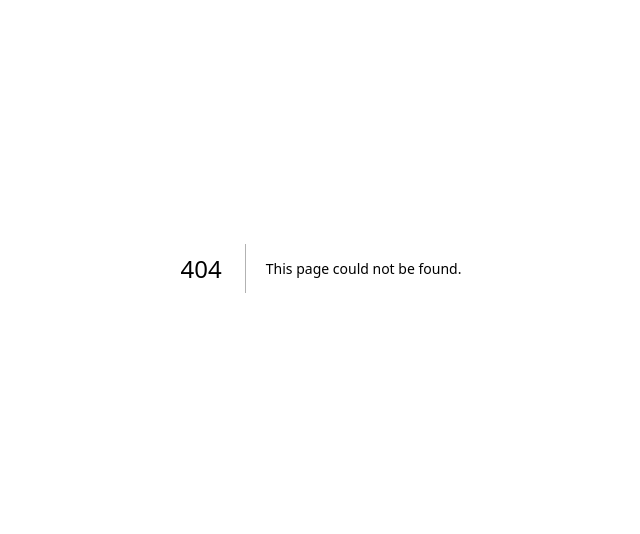
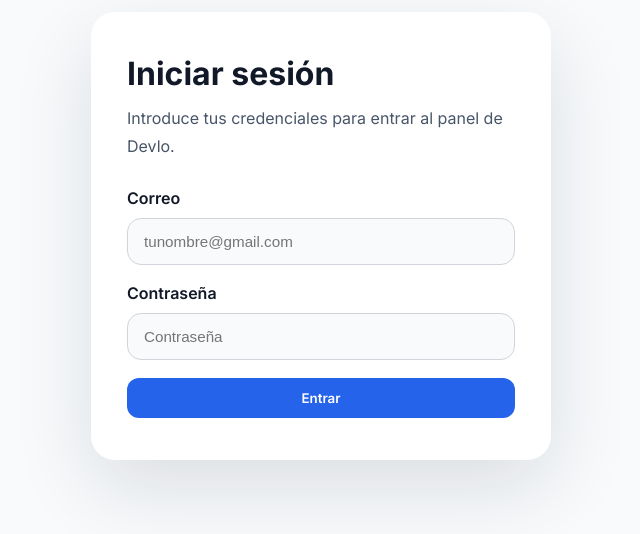
Before and after one commit to Devlo023/Devlo, a Next.js app in the folder landing-devlo/: page /login in a window 1280 px wide. Before the commit this address had no page. Shown: the part 132-666 px from the top of the page, without its empty margins (319-959 px from the left). Built offline with nearby package versions, Linux system fonts and the light colour scheme.

Commit message:
Update Devlo landing page

```diff
--- a/landing-devlo/app/globals.css
+++ b/landing-devlo/app/globals.css
@@ -139,6 +139,59 @@ button {
   background: #1d4ed8;
 }
 
+.login-shell {
+  min-height: calc(100vh - 112px);
+  display: grid;
+  place-items: center;
+  padding: 40px 0;
+}
+
+.login-card {
+  width: min(460px, 100%);
+  background: white;
+  border-radius: 24px;
+  padding: 42px 36px;
+  box-shadow: 0 28px 80px rgba(15, 23, 42, 0.12);
+}
+
+.login-card h1 {
+  margin-bottom: 12px;
+  font-size: 2rem;
+}
+
+.login-card p {
+  margin-bottom: 28px;
+  color: #475569;
+  line-height: 1.7;
+}
+
+.login-form {
+  display: grid;
+  gap: 18px;
+}
+
+.login-form label {
+  display: grid;
+  gap: 10px;
+  font-weight: 600;
+  color: #111827;
+}
+
+.login-form input {
+  width: 100%;
+  border-radius: 14px;
+  border: 1px solid #d1d5db;
+  padding: 14px 16px;
+  font-size: 0.95rem;
+  color: #111827;
+  background: #f8fafc;
+}
+
+.login-form input:focus {
+  outline: 2px solid #2563eb;
+  outline-offset: 2px;
+}
+
 .hero {
   display: grid;
   grid-template-columns: 1fr 1.1fr;
@@ -204,9 +257,11 @@ button {
 
 .feature-card {
   display: flex;
-  align-items: flex-start;
+  flex-direction: column;
+  justify-content: space-between;
   gap: 14px;
-  max-width: 220px;
+  flex: 1 1 220px;
+  min-height: 190px;
   background: white;
   border: 1px solid #e2e8f0;
   border-radius: 18px;
@@ -305,7 +360,24 @@ button {
   display: flex;
   justify-content: space-between;
   align-items: center;
+  gap: 12px;
+  min-height: 48px;
   padding: 14px 16px;
+  white-space: nowrap;
+}
+
+.menu-item span:first-child {
+  display: inline-flex;
+  align-items: center;
+  gap: 8px;
+  min-width: 0;
+}
+
+.menu-item span:last-child {
+  margin-left: auto;
+}
+
+.menu-item {
   border-radius: 16px;
   font-size: 13px;
   color: #cbd5e1;
@@ -482,7 +554,7 @@ button {
 
 .code-card {
   position: absolute;
-  bottom: -72px;
+  bottom: -18px;
   right: 24px;
   width: min(380px, calc(100% - 40px));
   background: #14141d;
--- /dev/null
+++ b/landing-devlo/app/login/page.tsx
@@ -0,0 +1,27 @@
+import { Inter } from 'next/font/google';
+
+const inter = Inter({ subsets: ['latin'] });
+
+export default function LoginPage() {
+  return (
+    <main className={`${inter.className} page-shell`}>
+      <section className="login-shell">
+        <div className="login-card">
+          <h1>Iniciar sesión</h1>
+          <p>Introduce tus credenciales para entrar al panel de Devlo.</p>
+          <form className="login-form">
+            <label>
+              Correo
+              <input type="email" placeholder="tunombre@gmail.com" required />
+            </label>
+            <label>
+              Contraseña
+              <input type="password" placeholder="Contraseña" required />
+            </label>
+            <button className="btn btn-primary" type="submit">Entrar</button>
+          </form>
+        </div>
+      </section>
+    </main>
+  );
+}
```
